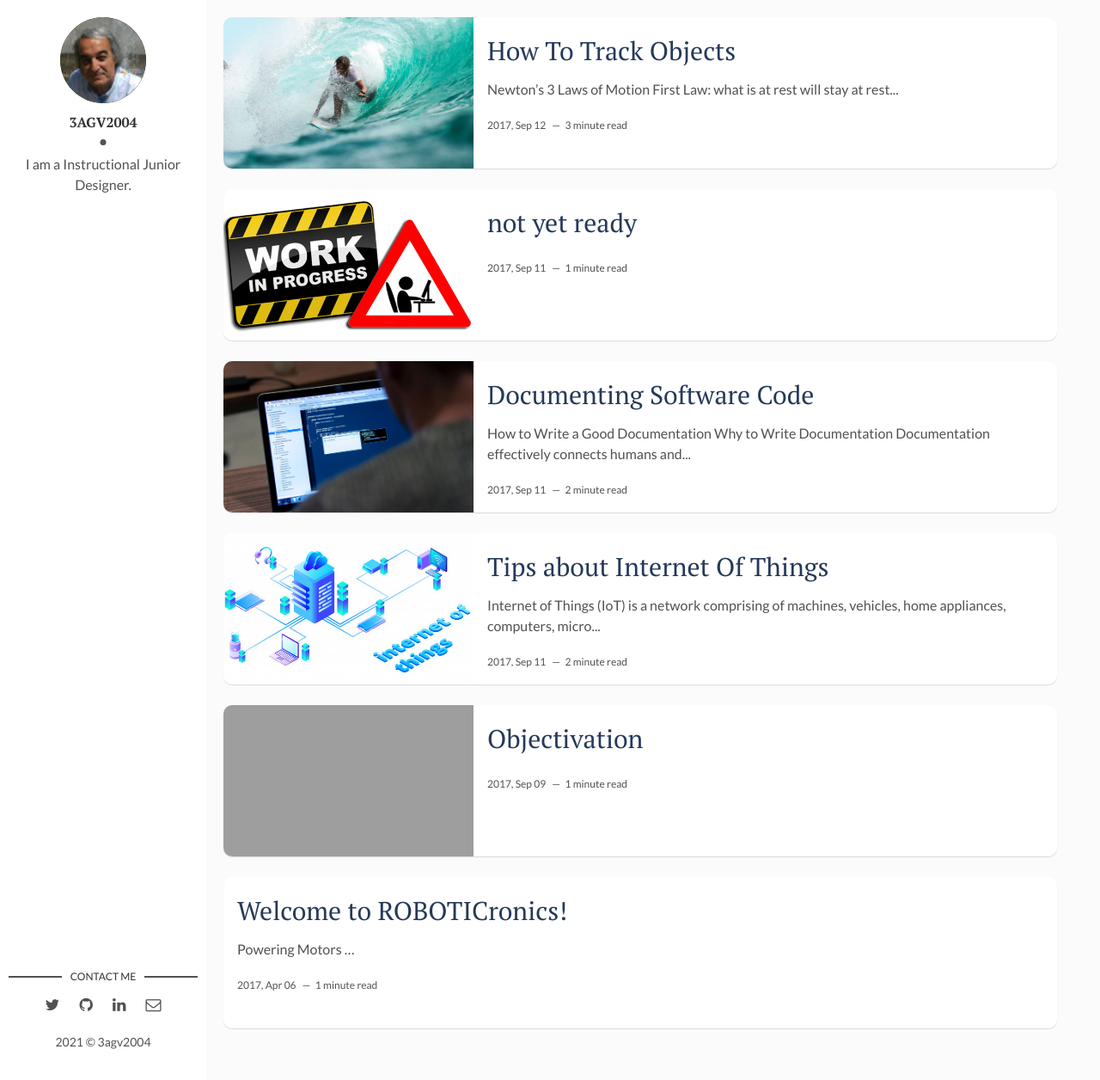
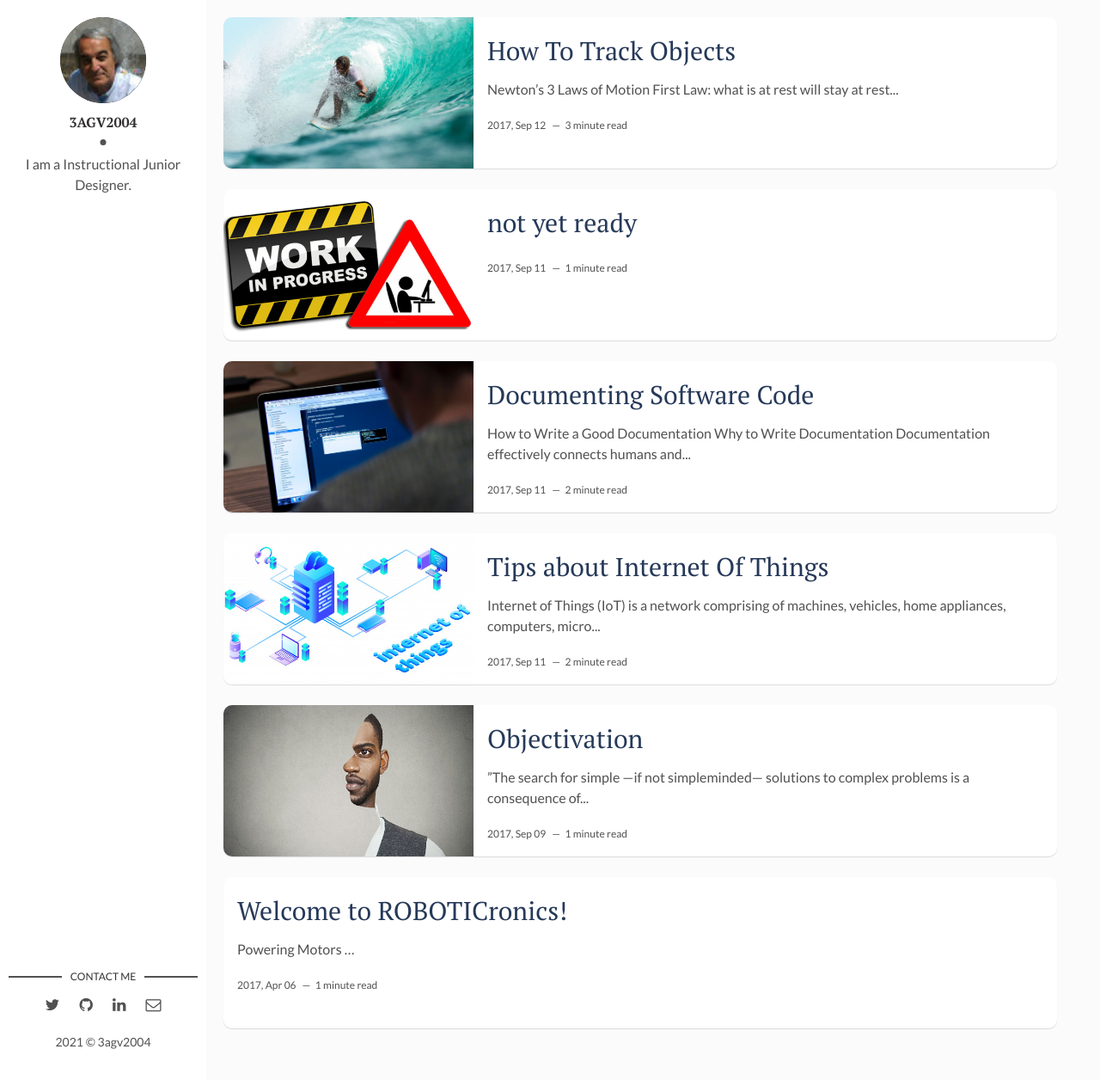
Before and after one commit to ROBOTICronics/ROBOTICronics.github.io, a Jekyll site: the page built from index.html, in a window 1280 px wide and 1256 px high. Shown: the whole window at 86% size. Built offline with Jekyll 4.4.1, drawn with Linux system fonts in a browser that asks for light colours; the list of posts is cut into pages by our own code; grey boxes are pictures that could not be loaded.

Commit message:
Update 2017-09-10-conference-on-javascript.markdown

```diff
--- a/_posts/2017-09-10-conference-on-javascript.markdown
+++ b/_posts/2017-09-10-conference-on-javascript.markdown
@@ -3,8 +3,12 @@
 title: Objectivation
 date: 2017-09-10 00:00:00 +0300
 description: You’ll find this post in your `_posts` directory. Go ahead and edit it and re-build the site to see your changes. # Add post description (optional)
-img: objectivation.png # Add image post (optional)
+img: 598689286-170667a.jpg # Add image post (optional)
 tags: [Objecting Code, Ideas] # add tag
 ---
 
+>”The search for simple —if not simpleminded— solutions to complex problems is a consequence of the inability to deal effectively with complexity.”
+
+— Russell L. Ackoff
+
 ![not yet ready]({{site.baseurl}}/assets/img/Work-in-progress-1024x603.png)
```
